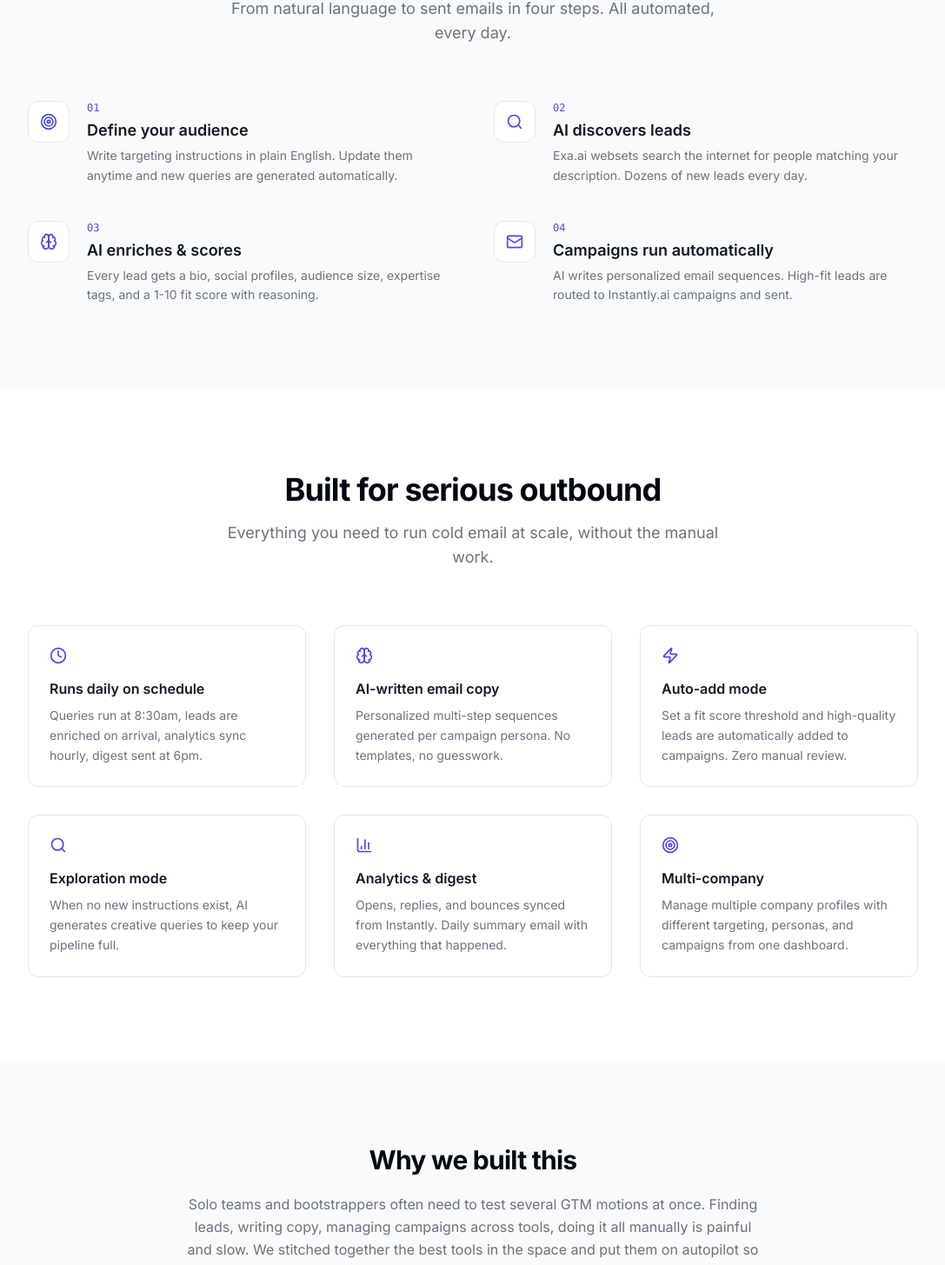
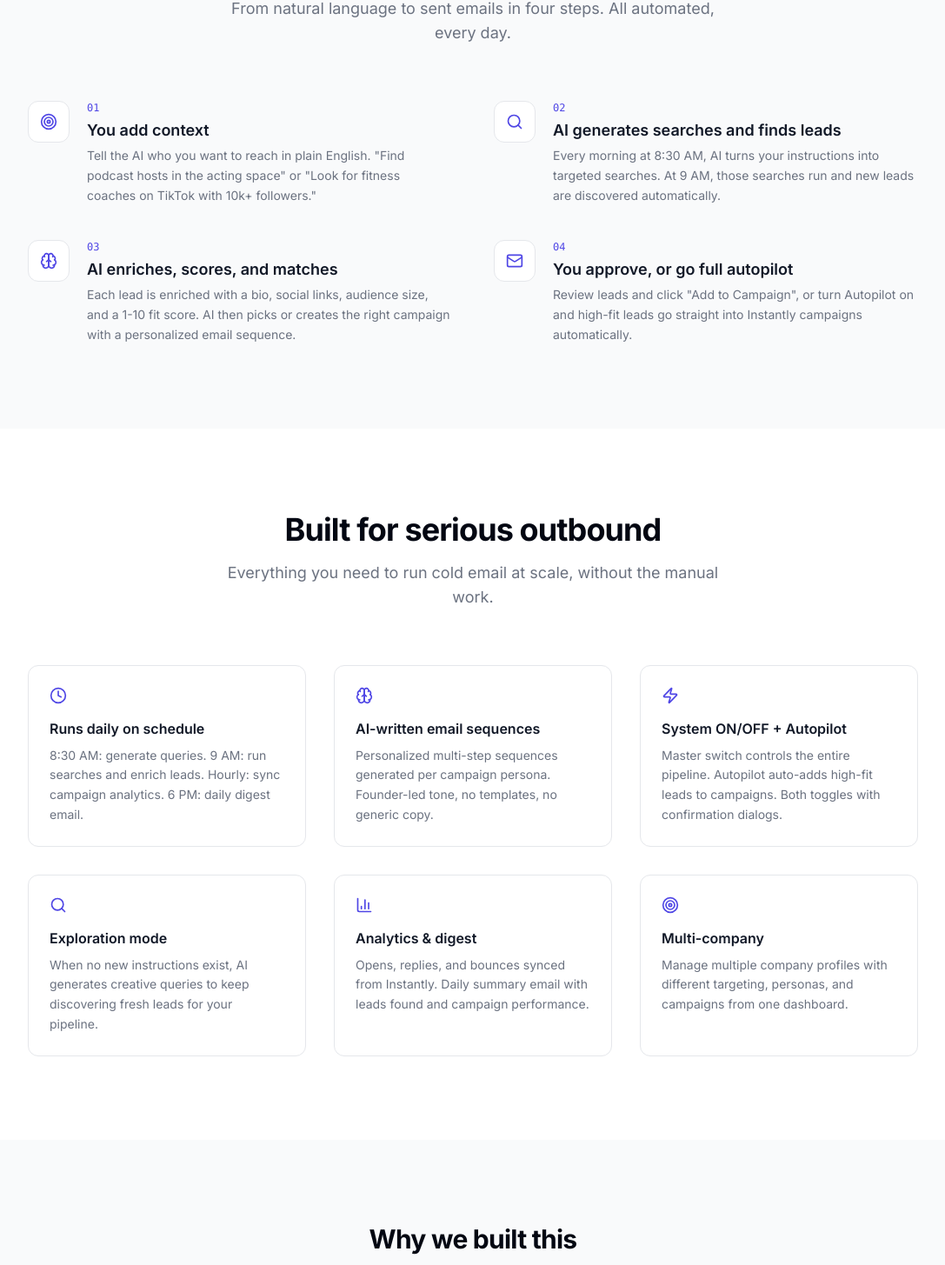
Before and after one commit to bholagabbar/autogtm, a Next.js app in the folder apps/autogtm/: page / in a window 1280 px wide. Shown: the part 1152-2607 px from the top of the page at 87% size, without its empty margins (96-1183 px from the left). Built offline with nearby package versions, Linux system fonts and the light colour scheme.

Commit message:
fix changes

```diff
--- a/apps/autogtm/src/app/api/companies/[id]/route.ts
+++ b/apps/autogtm/src/app/api/companies/[id]/route.ts
@@ -56,6 +56,7 @@ export async function PATCH(
     if (body.email_prompt !== undefined) updateData.email_prompt = body.email_prompt;
     if (body.auto_add_enabled !== undefined) updateData.auto_add_enabled = body.auto_add_enabled;
     if (body.auto_add_min_fit_score !== undefined) updateData.auto_add_min_fit_score = body.auto_add_min_fit_score;
+    if (body.system_enabled !== undefined) updateData.system_enabled = body.system_enabled;
 
     const { data: company, error } = await supabase
       .from('companies')
--- a/apps/autogtm/src/app/page.tsx
+++ b/apps/autogtm/src/app/page.tsx
@@ -68,7 +68,7 @@ export default function LandingPage() {
             <span className="text-indigo-600">on autopilot</span>
           </h1>
           <p className="mt-6 text-lg sm:text-xl text-gray-500 max-w-2xl mx-auto leading-relaxed">
-            Describe your target audience in plain English. autogtm finds leads, scores them with AI, writes personalized emails, and sends campaigns every day, automatically.
+            Describe your target audience in plain English. autogtm discovers leads daily, enriches them with AI, creates tailored email campaigns, and sends via Instantly. System on, autopilot on, you sleep.
           </p>
           <div className="mt-10 flex flex-col sm:flex-row items-center justify-center gap-4">
             <button
@@ -131,26 +131,26 @@ export default function LandingPage() {
               {
                 step: '01',
                 icon: Target,
-                title: 'Define your audience',
-                desc: 'Write targeting instructions in plain English. Update them anytime and new queries are generated automatically.',
+                title: 'You add context',
+                desc: 'Tell the AI who you want to reach in plain English. "Find podcast hosts in the acting space" or "Look for fitness coaches on TikTok with 10k+ followers."',
               },
               {
                 step: '02',
                 icon: Search,
-                title: 'AI discovers leads',
-                desc: 'Exa.ai websets search the internet for people matching your description. Dozens of new leads every day.',
+                title: 'AI generates searches and finds leads',
+                desc: 'Every morning at 8:30 AM, AI turns your instructions into targeted searches. At 9 AM, those searches run and new leads are discovered automatically.',
               },
               {
                 step: '03',
                 icon: Brain,
-                title: 'AI enriches & scores',
-                desc: 'Every lead gets a bio, social profiles, audience size, expertise tags, and a 1-10 fit score with reasoning.',
+                title: 'AI enriches, scores, and matches',
+                desc: 'Each lead is enriched with a bio, social links, audience size, and a 1-10 fit score. AI then picks or creates the right campaign with a personalized email sequence.',
               },
               {
                 step: '04',
                 icon: Mail,
-                title: 'Campaigns run automatically',
-                desc: 'AI writes personalized email sequences. High-fit leads are routed to Instantly.ai campaigns and sent.',
+                title: 'You approve, or go full autopilot',
+                desc: 'Review leads and click "Add to Campaign", or turn Autopilot on and high-fit leads go straight into Instantly campaigns automatically.',
               },
             ].map((item) => (
               <div key={item.step} className="flex gap-5">
@@ -184,27 +184,27 @@ export default function LandingPage() {
               {
                 icon: Clock,
                 title: 'Runs daily on schedule',
-                desc: 'Queries run at 8:30am, leads are enriched on arrival, analytics sync hourly, digest sent at 6pm.',
+                desc: '8:30 AM: generate queries. 9 AM: run searches and enrich leads. Hourly: sync campaign analytics. 6 PM: daily digest email.',
               },
               {
                 icon: Brain,
-                title: 'AI-written email copy',
-                desc: 'Personalized multi-step sequences generated per campaign persona. No templates, no guesswork.',
+                title: 'AI-written email sequences',
+                desc: 'Personalized multi-step sequences generated per campaign persona. Founder-led tone, no templates, no generic copy.',
               },
               {
                 icon: Zap,
-                title: 'Auto-add mode',
-                desc: 'Set a fit score threshold and high-quality leads are automatically added to campaigns. Zero manual review.',
+                title: 'System ON/OFF + Autopilot',
+                desc: 'Master switch controls the entire pipeline. Autopilot auto-adds high-fit leads to campaigns. Both toggles with confirmation dialogs.',
               },
               {
                 icon: Search,
                 title: 'Exploration mode',
-                desc: 'When no new instructions exist, AI generates creative queries to keep your pipeline full.',
+                desc: 'When no new instructions exist, AI generates creative queries to keep discovering fresh leads for your pipeline.',
               },
               {
                 icon: BarChart3,
                 title: 'Analytics & digest',
-                desc: 'Opens, replies, and bounces synced from Instantly. Daily summary email with everything that happened.',
+                desc: 'Opens, replies, and bounces synced from Instantly. Daily summary email with leads found and campaign performance.',
               },
               {
                 icon: Target,
@@ -229,7 +229,7 @@ export default function LandingPage() {
             Why we built this
           </h2>
           <p className="mt-5 text-gray-500 leading-relaxed">
-            Solo teams and bootstrappers often need to test several GTM motions at once. Finding leads, writing copy, managing campaigns across tools, doing it all manually is painful and slow. We stitched together the best tools in the space and put them on autopilot so the highest-quality leads are always at your fingertips.
+            Solo founders and small teams need outbound that runs without babysitting. Finding leads, enriching them, writing copy, managing campaigns across tools, it is painful and slow when done manually. autogtm connects Exa, OpenAI, and Instantly into one pipeline that runs every day on its own, so you wake up to new leads already in campaigns.
           </p>
           <div className="mt-8">
             <button
--- a/apps/autogtm/src/lib/supabase/middleware.ts
+++ b/apps/autogtm/src/lib/supabase/middleware.ts
@@ -50,8 +50,8 @@ export async function updateSession(request: NextRequest) {
     return NextResponse.redirect(url);
   }
 
-  // Redirect logged in users away from login page
-  if (user && request.nextUrl.pathname === '/login') {
+  // Redirect logged in users away from login/home page
+  if (user && (request.nextUrl.pathname === '/login' || request.nextUrl.pathname === '/')) {
     const url = request.nextUrl.clone();
     url.pathname = '/app';
     return NextResponse.redirect(url);
```
